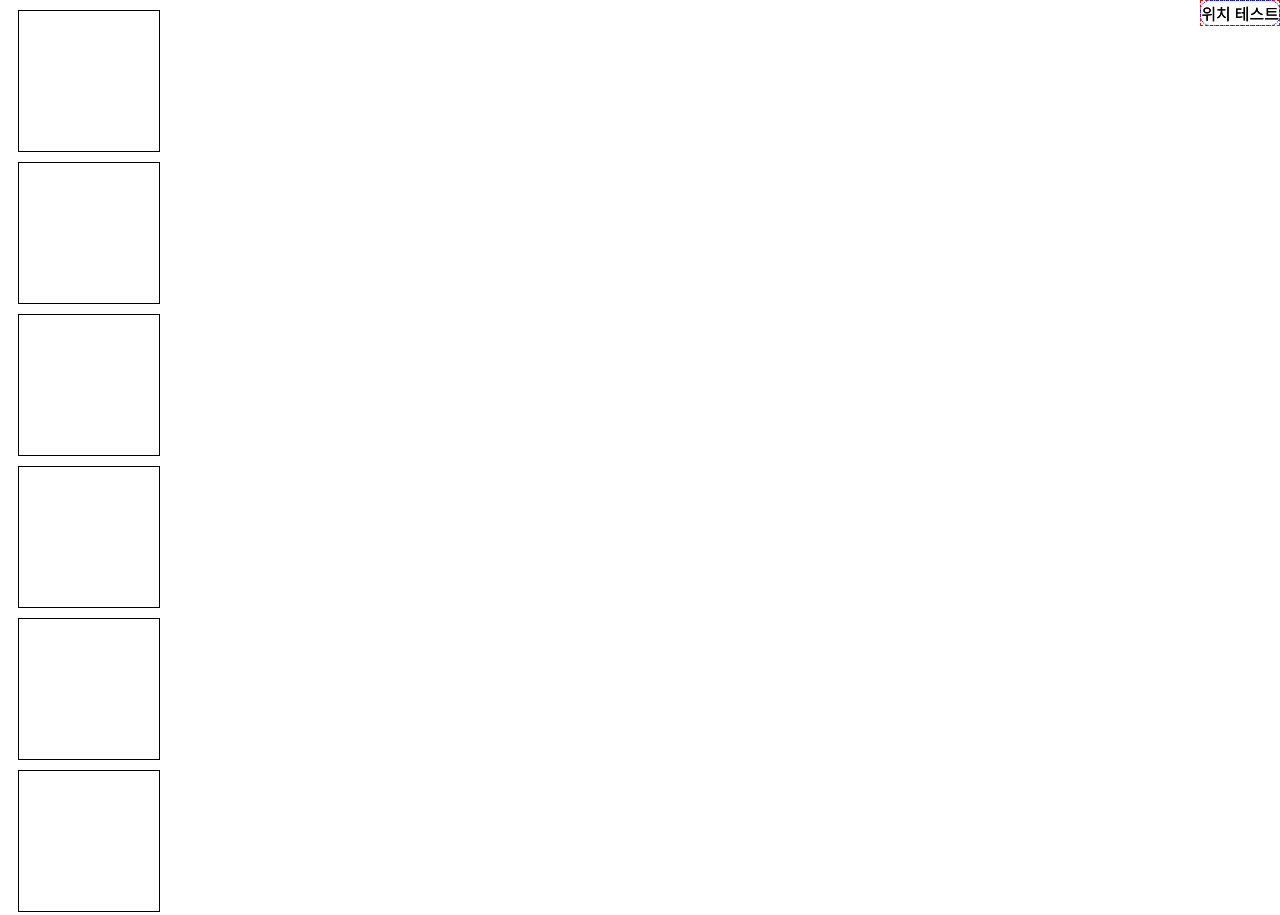
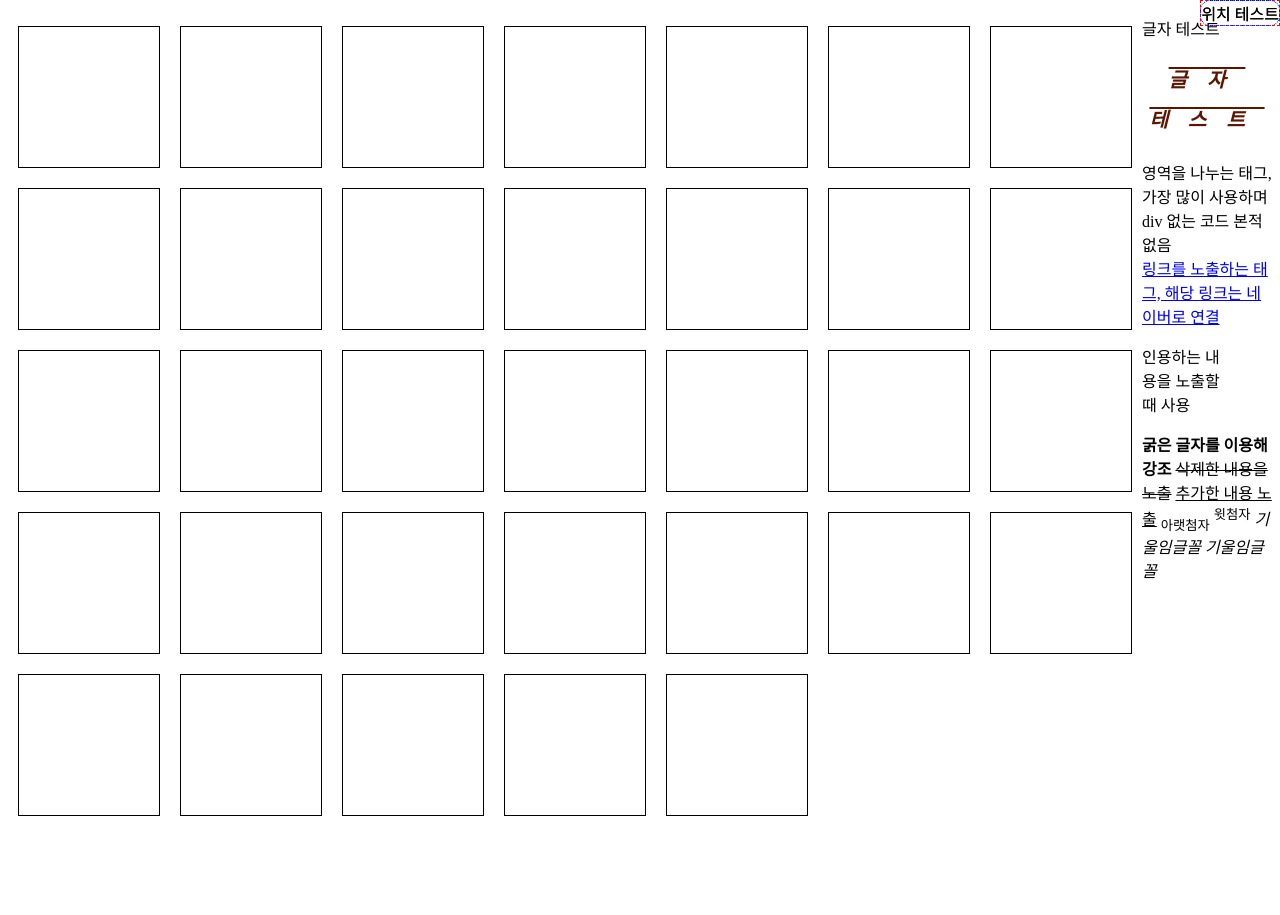
Before and after one commit to JeongKyungHoon/block7, a plain HTML site: page No.002/index.html in a window 1280 px wide. Shown: the top 915 px of the page. After the commit the page ends 826 px from the top, so only its background shows below. Drawn offline with Linux system fonts and the light colour scheme.

Commit message:
2일차 float 추가

```diff
--- a/No.002/index.html
+++ b/No.002/index.html
@@ -7,6 +7,7 @@
     <title>Document</title>
   </head>
   <body>
+    <div>
       <div
         style="
           width: 100px;
@@ -14,6 +15,7 @@
           margin: 10px;
           padding: 20px;
           border: 1px solid black;
+          float: left;
         "
       ></div>
       <div
@@ -23,6 +25,7 @@
           margin: 10px;
           padding: 20px;
           border: 1px solid black;
+          float: left;
         "
       ></div>
       <div
@@ -32,6 +35,7 @@
           margin: 10px;
           padding: 20px;
           border: 1px solid black;
+          float: left;
         "
       ></div>
       <div
@@ -41,6 +45,7 @@
           margin: 10px;
           padding: 20px;
           border: 1px solid black;
+          float: left;
         "
       ></div>
       <div
@@ -50,6 +55,7 @@
           margin: 10px;
           padding: 20px;
           border: 1px solid black;
+          float: left;
         "
       ></div>
       <div
@@ -59,6 +65,7 @@
           margin: 10px;
           padding: 20px;
           border: 1px solid black;
+          float: left;
         "
       ></div>
       <div
@@ -68,6 +75,7 @@
           margin: 10px;
           padding: 20px;
           border: 1px solid black;
+          float: left;
         "
       ></div>
       <div
@@ -77,6 +85,7 @@
           margin: 10px;
           padding: 20px;
           border: 1px solid black;
+          float: left;
         "
       ></div>
       <div
@@ -86,8 +95,251 @@
           margin: 10px;
           padding: 20px;
           border: 1px solid black;
+          float: left;
         "
       ></div>
+      <div
+        style="
+          width: 100px;
+          height: 100px;
+          margin: 10px;
+          padding: 20px;
+          border: 1px solid black;
+          float: left;
+        "
+      ></div>
+      <div
+        style="
+          width: 100px;
+          height: 100px;
+          margin: 10px;
+          padding: 20px;
+          border: 1px solid black;
+          float: left;
+        "
+      ></div>
+      <div
+        style="
+          width: 100px;
+          height: 100px;
+          margin: 10px;
+          padding: 20px;
+          border: 1px solid black;
+          float: left;
+        "
+      ></div>
+      <div
+        style="
+          width: 100px;
+          height: 100px;
+          margin: 10px;
+          padding: 20px;
+          border: 1px solid black;
+          float: left;
+        "
+      ></div>
+      <div
+        style="
+          width: 100px;
+          height: 100px;
+          margin: 10px;
+          padding: 20px;
+          border: 1px solid black;
+          float: left;
+        "
+      ></div>
+      <div
+        style="
+          width: 100px;
+          height: 100px;
+          margin: 10px;
+          padding: 20px;
+          border: 1px solid black;
+          float: left;
+        "
+      ></div>
+      <div
+        style="
+          width: 100px;
+          height: 100px;
+          margin: 10px;
+          padding: 20px;
+          border: 1px solid black;
+          float: left;
+        "
+      ></div>
+      <div
+        style="
+          width: 100px;
+          height: 100px;
+          margin: 10px;
+          padding: 20px;
+          border: 1px solid black;
+          float: left;
+        "
+      ></div>
+      <div
+        style="
+          width: 100px;
+          height: 100px;
+          margin: 10px;
+          padding: 20px;
+          border: 1px solid black;
+          float: left;
+        "
+      ></div>
+      <div
+        style="
+          width: 100px;
+          height: 100px;
+          margin: 10px;
+          padding: 20px;
+          border: 1px solid black;
+          float: left;
+        "
+      ></div>
+      <div
+        style="
+          width: 100px;
+          height: 100px;
+          margin: 10px;
+          padding: 20px;
+          border: 1px solid black;
+          float: left;
+        "
+      ></div>
+      <div
+        style="
+          width: 100px;
+          height: 100px;
+          margin: 10px;
+          padding: 20px;
+          border: 1px solid black;
+          float: left;
+        "
+      ></div>
+      <div
+        style="
+          width: 100px;
+          height: 100px;
+          margin: 10px;
+          padding: 20px;
+          border: 1px solid black;
+          float: left;
+        "
+      ></div>
+      <div
+        style="
+          width: 100px;
+          height: 100px;
+          margin: 10px;
+          padding: 20px;
+          border: 1px solid black;
+          float: left;
+        "
+      ></div>
+      <div
+        style="
+          width: 100px;
+          height: 100px;
+          margin: 10px;
+          padding: 20px;
+          border: 1px solid black;
+          float: left;
+        "
+      ></div>
+      <div
+        style="
+          width: 100px;
+          height: 100px;
+          margin: 10px;
+          padding: 20px;
+          border: 1px solid black;
+          float: left;
+        "
+      ></div>
+      <div
+        style="
+          width: 100px;
+          height: 100px;
+          margin: 10px;
+          padding: 20px;
+          border: 1px solid black;
+          float: left;
+        "
+      ></div>
+      <div
+        style="
+          width: 100px;
+          height: 100px;
+          margin: 10px;
+          padding: 20px;
+          border: 1px solid black;
+          float: left;
+        "
+      ></div>
+      <div
+        style="
+          width: 100px;
+          height: 100px;
+          margin: 10px;
+          padding: 20px;
+          border: 1px solid black;
+          float: left;
+        "
+      ></div>
+      <div
+        style="
+          width: 100px;
+          height: 100px;
+          margin: 10px;
+          padding: 20px;
+          border: 1px solid black;
+          float: left;
+        "
+      ></div>
+      <div
+        style="
+          width: 100px;
+          height: 100px;
+          margin: 10px;
+          padding: 20px;
+          border: 1px solid black;
+          float: left;
+        "
+      ></div>
+      <div
+        style="
+          width: 100px;
+          height: 100px;
+          margin: 10px;
+          padding: 20px;
+          border: 1px solid black;
+          float: left;
+        "
+      ></div>
+      <div
+        style="
+          width: 100px;
+          height: 100px;
+          margin: 10px;
+          padding: 20px;
+          border: 1px solid black;
+          float: left;
+        "
+      ></div>
+      <div
+        style="
+          width: 100px;
+          height: 100px;
+          margin: 10px;
+          padding: 20px;
+          border: 1px solid black;
+          float: left;
+        "
+      ></div>
+    </div>
+    <div>
       <p>글자 테스트</p>
       <p
         style="
@@ -141,5 +393,6 @@
         <i>기울임글꼴</i>
         <em>기울임글꼴</em>
       </p>
+    </div>
   </body>
 </html>
```
Lines whose indentation alone changed are shown as unchanged.
